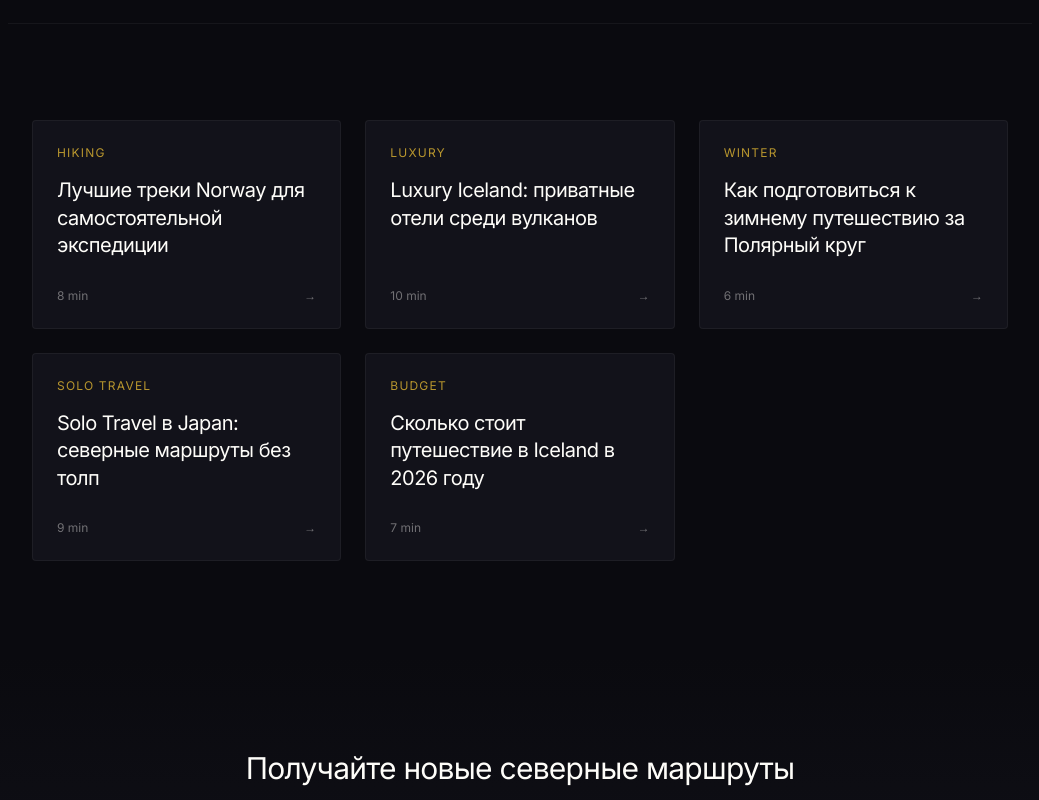
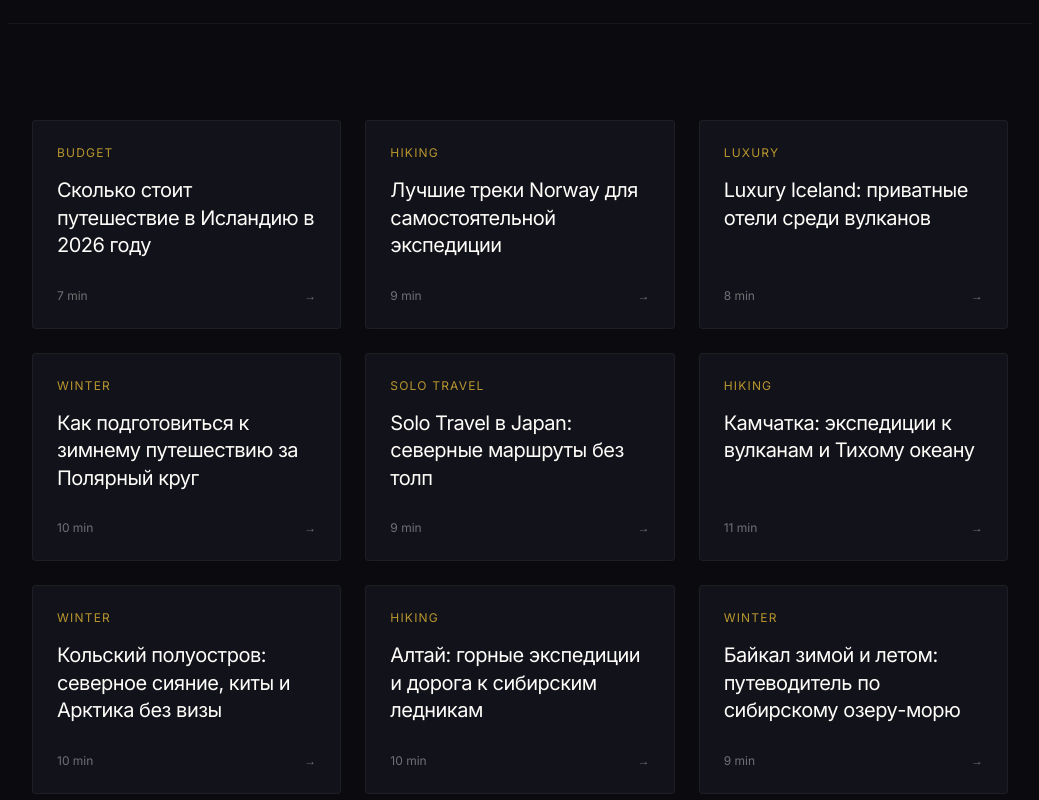
Before and after one commit to melkorp/NordTrail-Travel, a Next.js app: page /blog in a window 1280 px wide. Shown: the part 1080-1880 px from the top of the page, without its empty margins (120-1159 px from the left). Built offline with nearby package versions, Linux system fonts and the light colour scheme.

Commit message:
Обновлены карточки блога: 9 статей включая российские направления

```diff
--- a/src/app/blog/page.tsx
+++ b/src/app/blog/page.tsx
@@ -39,22 +39,28 @@ const categories = [
 // Позже заменим на fetch из Contentlayer или JSON-файла
 const articles = [
   {
+    slug: "iceland-budget-2026",
+    title: "Сколько стоит путешествие в Исландию в 2026 году",
+    category: "Budget",
+    readTime: "7 min",
+  },
+  {
     slug: "norway-hiking-guide",
     title: "Лучшие треки Norway для самостоятельной экспедиции",
     category: "Hiking",
-    readTime: "8 min",
+    readTime: "9 min",
   },
   {
     slug: "luxury-iceland-hotels",
     title: "Luxury Iceland: приватные отели среди вулканов",
     category: "Luxury",
-    readTime: "10 min",
+    readTime: "8 min",
   },
   {
-    slug: "winter-travel-arctic",
+    slug: "winter-arctic-guide",
     title: "Как подготовиться к зимнему путешествию за Полярный круг",
     category: "Winter",
-    readTime: "6 min",
+    readTime: "10 min",
   },
   {
     slug: "solo-travel-japan-north",
@@ -63,11 +69,28 @@ const articles = [
     readTime: "9 min",
   },
   {
-    // Это уже существующая статья — slug должен совпадать с реальным файлом
-    slug: "iceland-budget-2026",
-    title: "Сколько стоит путешествие в Iceland в 2026 году",
-    category: "Budget",
-    readTime: "7 min",
+    slug: "kamchatka-volcanoes",
+    title: "Камчатка: экспедиции к вулканам и Тихому океану",
+    category: "Hiking",
+    readTime: "11 min",
+  },
+  {
+    slug: "kolsky-peninsula",
+    title: "Кольский полуостров: северное сияние, киты и Арктика без визы",
+    category: "Winter",
+    readTime: "10 min",
+  },
+  {
+    slug: "altai-mountains",
+    title: "Алтай: горные экспедиции и дорога к сибирским ледникам",
+    category: "Hiking",
+    readTime: "10 min",
+  },
+  {
+    slug: "baikal-lake",
+    title: "Байкал зимой и летом: путеводитель по сибирскому озеру-морю",
+    category: "Winter",
+    readTime: "9 min",
   },
 ];
 
```
